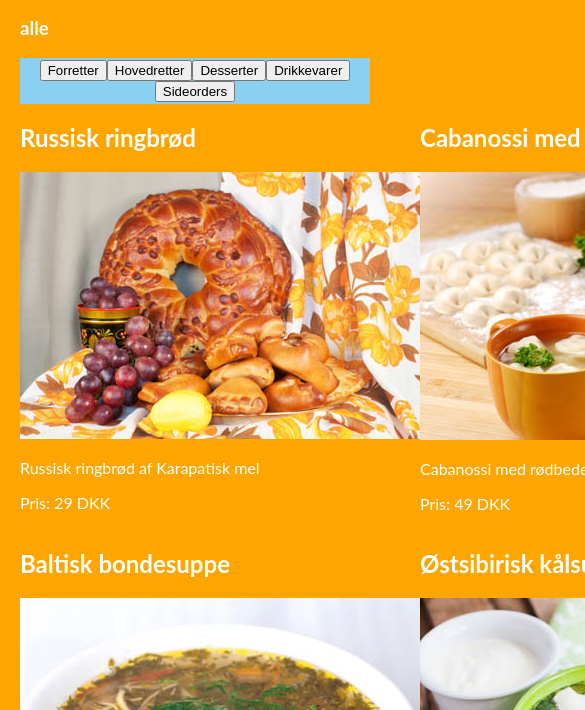
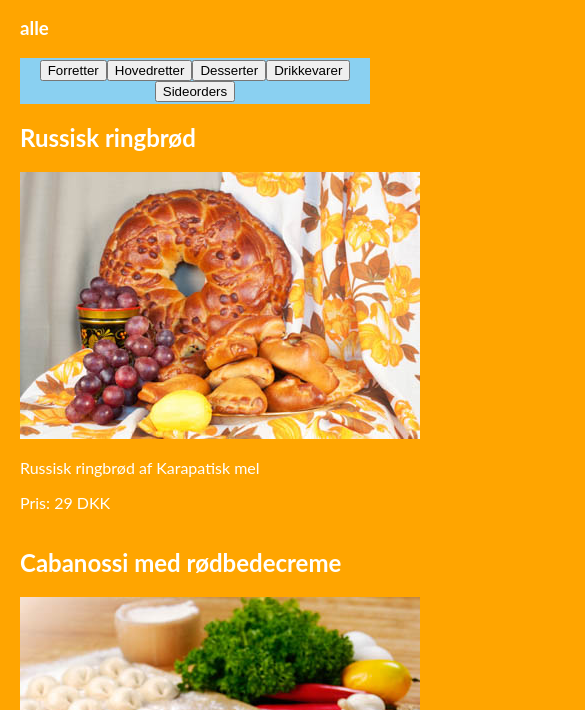
Before and after one commit to ciliehodalnielsen/BABUSHKA, a plain HTML site: page index.html in a window 390 px wide. Shown: the part 134-844 px from the top of the page, 585 px wide, since content can reach past the window. Drawn offline with Linux system fonts and the light colour scheme.

Commit message:
@media virker nu

```diff
--- a/style.css
+++ b/style.css
@@ -37,7 +37,7 @@ nav {
 }
 
 @media only screen and (max-width: 1229px) {
-    .container {
+    .main-container {
         grid-template-columns: 1fr 1fr;
     }
 }
@@ -46,7 +46,7 @@ nav {
     .ret img {
         width: 100%
     }
-    .container {
+    .main-container {
         grid-template-columns: 1fr;
     }
 }
@@ -55,7 +55,7 @@ nav {
     .ret img {
         width: 100%
     }
-    .container {
+    .main-container {
         grid-template-columns: 1fr;
     }
 }
```
